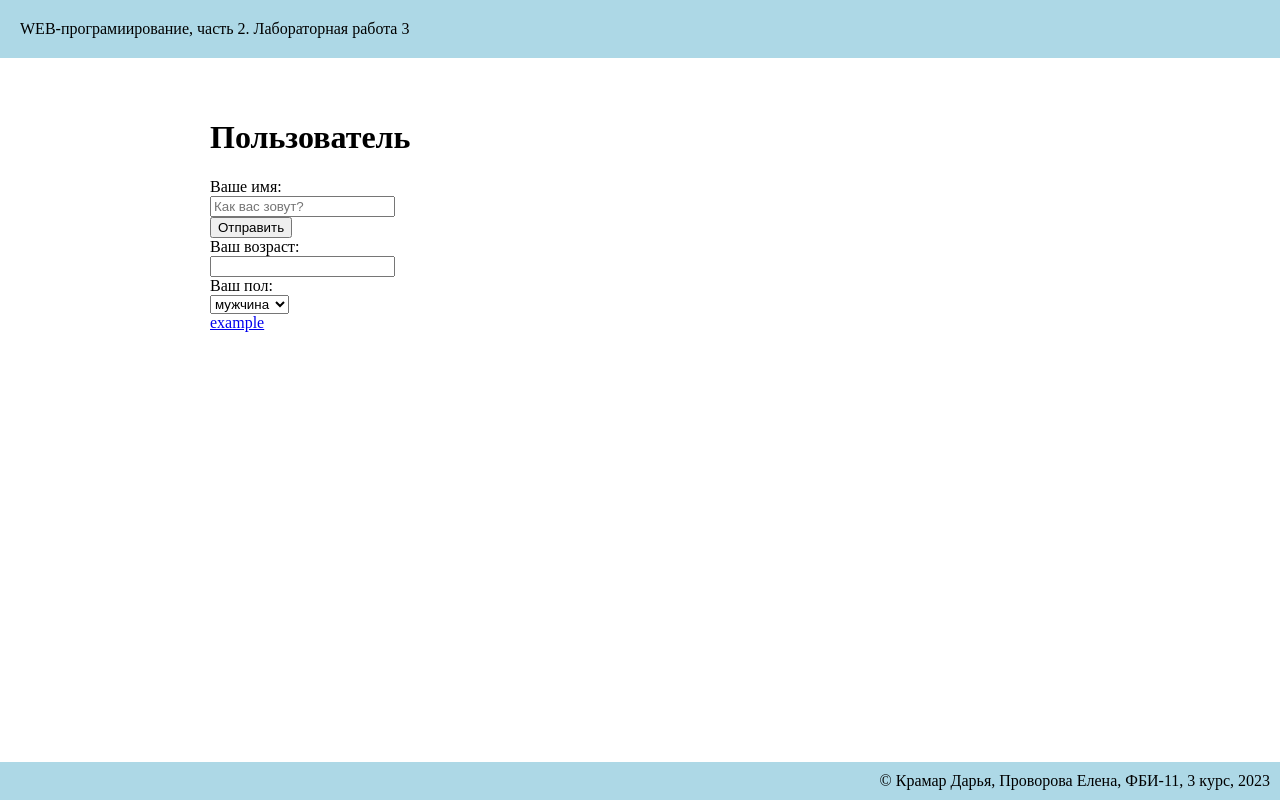
After one commit to KramDarya/webprogramming-labs-2-, a Flask app: template templates/form1.html in a window 1280 px wide. The commit adds this page. Run offline with Flask 3, Linux system fonts and the light colour scheme; the template is opened without the code that fills it, so the values that code supplies are empty.

Commit message:
Коррикторовка пола

```diff
--- a/templates/base.html
+++ b/templates/base.html
@@ -13,7 +13,9 @@
 
     <main>
         {% block main %}{% endblock %}
-        <a href="/menu">example</a>
+        <div class="ex">
+            <a href="/menu">example</a>
+        </div>
     </main>
 
     <footer>
--- /dev/null
+++ b/templates/form1.html
@@ -0,0 +1,46 @@
+{% extends "base.html" %}
+
+{% block lab %}Лабораторная работа 3{% endblock %}
+
+{% block main %}
+
+    {% if user %}
+
+    <h1>Привет, {{ user }}</h1>
+    <h2>Добро пожаловать на наш сайт!</h2>
+
+    <div>Ваш возраст: {{ age }}</div>
+    <div>Ваш пол: {{ 'мужской' if sex == 'male' else 'женский' }}</div>
+    <div>
+        <a href="lab3/form1">Заново</a>
+    </div>
+
+    {% else %}
+
+    <h1>Пользователь</h1>
+
+    <form>
+        <label>Ваше имя:</label>
+        <div>
+            <input type="text" placeholder="Как вас зовут?" name="user">
+        </div>
+        <div>
+            <button type="submit">Отправить</button>
+        </div>
+
+        <label>Ваш возраст:</label>
+        <div>
+            <input type="number" name="age">
+        </div>
+
+        <label>Ваш пол:</label>
+        <div>
+            <select name="sex">
+                <option value="male">мужчина</option>
+                <option value="female">женщина</option>
+            </select>
+        </div>
+    </form>
+
+    {% endif %}
+{% endblock %}
```
